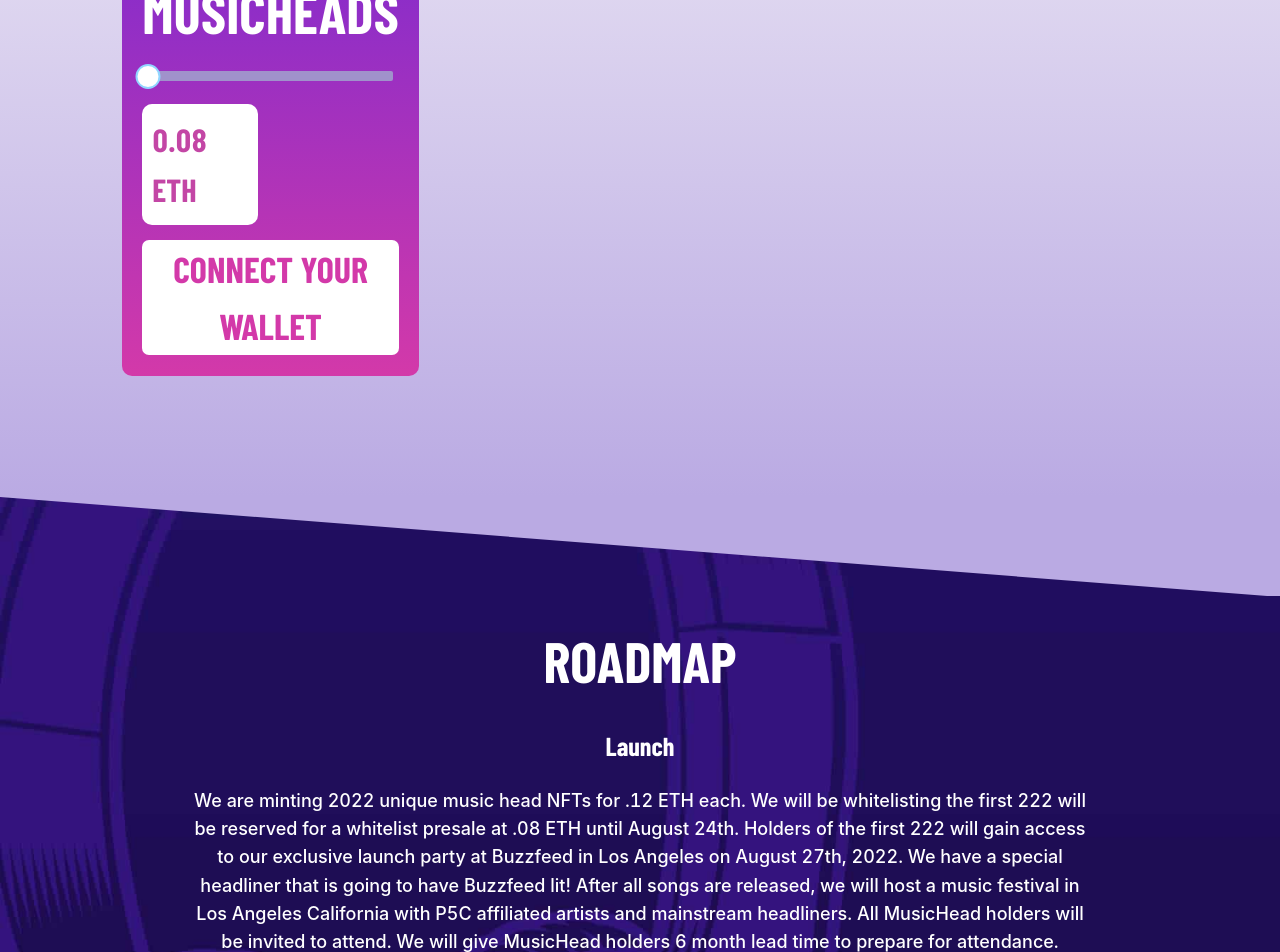
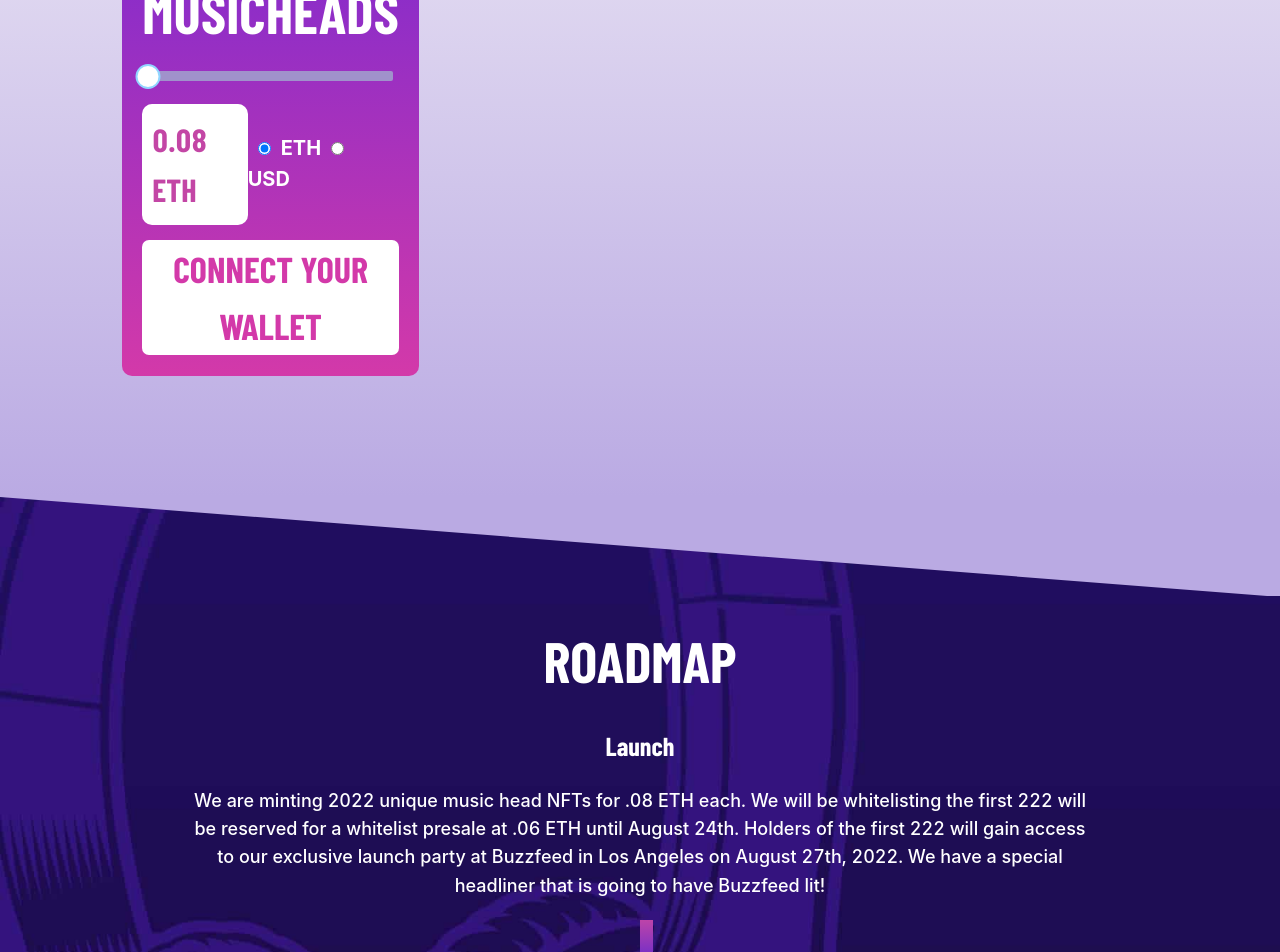
Before and after one commit to vasanthkumar10/perfectfifthcollective, a React (Create React App) app in the folder perfectfifthcollective/: page / in a window 1280 px wide. Shown: the part 1420-2372 px from the top of the page. Built offline with nearby package versions, Linux system fonts and the light colour scheme; what web3, web3modal would draw is missing.

Commit message:
add radio button

```diff
--- a/perfectfifthcollective/src/App.jsx
+++ b/perfectfifthcollective/src/App.jsx
@@ -19,8 +19,13 @@ import footer3 from "./assets/footer-3.png";
 import footer4 from "./assets/footer-4.png";
 
 import { Collapse, Slider } from "antd";
-import { PlusOutlined, MinusOutlined, TwitterSquareFilled, LinkedinFilled } from "@ant-design/icons";
-import { connect,mint } from "./mint";
+import {
+  PlusOutlined,
+  MinusOutlined,
+  TwitterSquareFilled,
+  LinkedinFilled,
+} from "@ant-design/icons";
+import { connect, mint } from "./mint";
 
 const { Panel } = Collapse;
 
@@ -48,6 +53,7 @@ function App() {
   const [isAuthenticated, setIsAuthenticated] = useState(false);
   const [status, setStatus] = useState("");
   const [loader, setLoader] = useState(false);
+  const [isETH, setIsETH] = useState(true);
 
   const handleConnect = () => {
     connect()
@@ -60,21 +66,22 @@ function App() {
   };
 
   const handleMint = async () => {
-    let result = new Promise((resolve,reject) => {
+    let result = new Promise((resolve, reject) => {
       mint(resolve, reject);
-    })
+    });
 
-    setLoader(true)
-    result.then((status) => {
-      setStatus(status)
-      setLoader(false)
-    })
-    .catch((err) => {
-      console.log(err)
-      setStatus(err)
-      setLoader(false)
-    })
-}
+    setLoader(true);
+    result
+      .then((status) => {
+        setStatus(status);
+        setLoader(false);
+      })
+      .catch((err) => {
+        console.log(err);
+        setStatus(err);
+        setLoader(false);
+      });
+  };
 
   return (
     <div className="App">
@@ -145,10 +152,63 @@ function App() {
                 >
                   MINT
                 </button>
+                <div hidden={isAuthenticated}>
+                  <input
+                    type="radio"
+                    onChange={(e) => {
+                      setIsETH(true);
+                    }}
+                    style={{ marginRight: "10px", marginLeft: "10px" }}
+                    defaultChecked
+                    name="type"
+                    id="eth"
+                  />
+                  <label
+                    htmlFor="eth"
+                    style={{
+                      marginRight: "10px",
+                      fontSize: "20px",
+                      color: "white",
+                      fontWeight: "bold",
+                    }}
+                  >
+                    ETH
+                  </label>
+                  <input
+                    type="radio"
+                    onChange={(e) => {
+                      setIsETH(false);
+                    }}
+                    style={{ marginRight: "10px" }}
+                    name="type"
+                    id="usd"
+                  />
+                  <label
+                    htmlFor="usd"
+                    style={{
+                      marginRight: "20px",
+                      fontSize: "20px",
+                      color: "white",
+                      fontWeight: "bold",
+                    }}
+                  >
+                    USD
+                  </label>
+                </div>
               </div>
-              <button onClick={handleConnect} className="connect-btn">
+              <button className="connect-btn">
                 {!isAuthenticated ? (
-                  <span> CONNECT YOUR WALLET</span>
+                  isETH ? (
+                    <span onClick={handleConnect}> CONNECT YOUR WALLET</span>
+                  ) : (
+                    <a
+                      style={{ color: "#d339a9" }}
+                      target="_blank"
+                      href="https://paper.xyz/checkout/1ba8ab01-1f35-4cf3-aa95-15d64b7a6660"
+                    >
+                      NEXT
+                    </a>
+                  )
                 ) : (
                   <span> METAMASK CONNECTED</span>
                 )}
@@ -173,16 +233,12 @@ function App() {
         <h2 className="h2">ROADMAP</h2>
         <h3 className="h3">Launch</h3>
         <p className="text">
-          We are minting 2022 unique music head NFTs for .12 ETH each. We will
+          We are minting 2022 unique music head NFTs for .08 ETH each. We will
           be whitelisting the first 222 will be reserved for a whitelist presale
-          at .08 ETH until August 24th. Holders of the first 222 will gain
+          at .06 ETH until August 24th. Holders of the first 222 will gain
           access to our exclusive launch party at Buzzfeed in Los Angeles on
           August 27th, 2022. We have a special headliner that is going to have
-          Buzzfeed lit! After all songs are released, we will host a music
-          festival in Los Angeles California with P5C affiliated artists and
-          mainstream headliners. All MusicHead holders will be invited to
-          attend. We will give MusicHead holders 6 month lead time to prepare
-          for attendance.
+          Buzzfeed lit!
         </p>
         <div className="vertical"></div>
         <h3 className="h3">Music Releases</h3>
@@ -203,7 +259,7 @@ function App() {
         <p className="text">
           After all songs are released, we will host a music festival in Los
           Angeles California with P5C affiliated artists and mainstream
-          headliners. Only MusicHead holders will be invited to attend. We will
+          headliners. All MusicHead holders will be invited to attend. We will
           give MusicHead holders 6 month lead time to prepare for attendance.
         </p>
         <div className="cross2"></div>
@@ -401,7 +457,10 @@ function App() {
                 alignItems: "center",
               }}
             >
-              <a href="https://www.linkedin.com/in/sivasai-thota-375726110/" target={"_blank"}>
+              <a
+                href="https://www.linkedin.com/in/sivasai-thota-375726110/"
+                target={"_blank"}
+              >
                 <LinkedinFilled
                   style={{
                     color: "#0a66c2",
```
